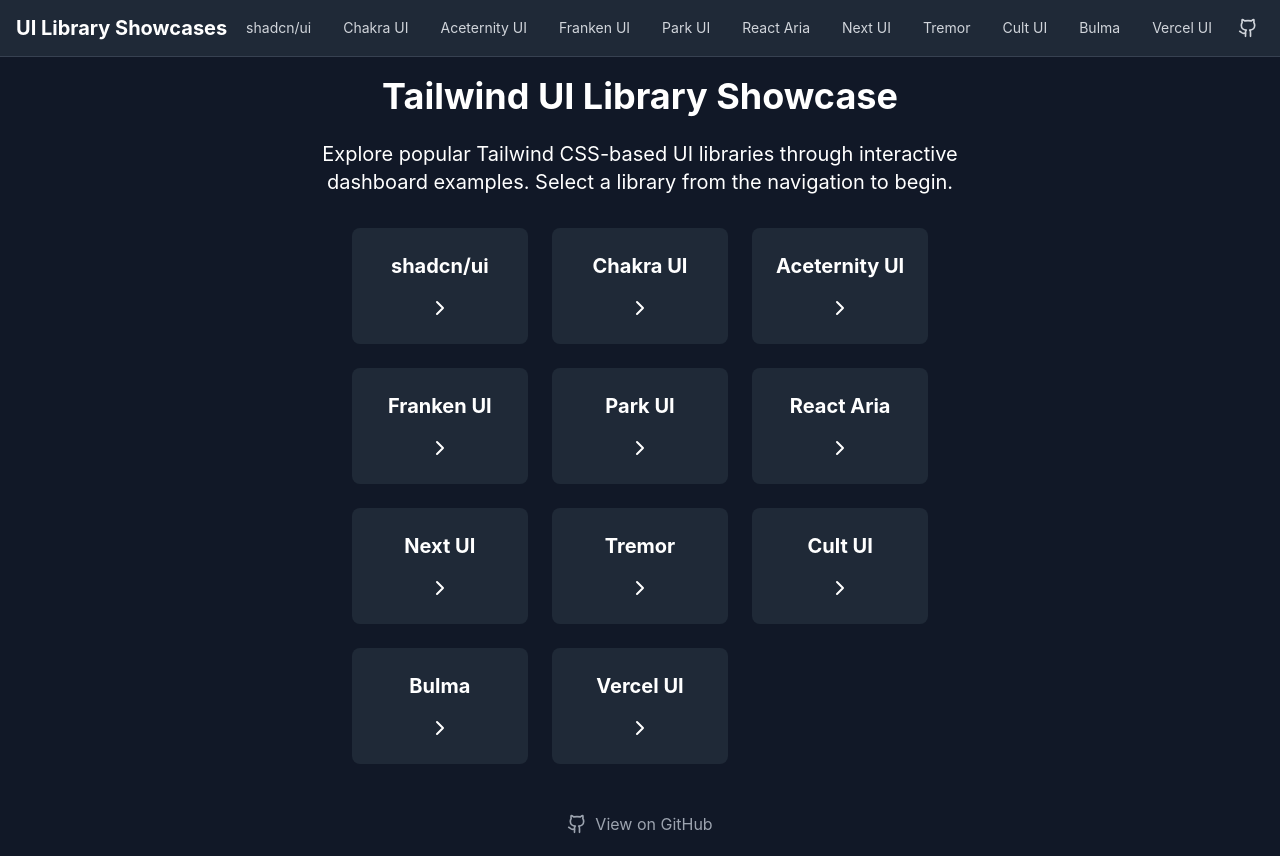
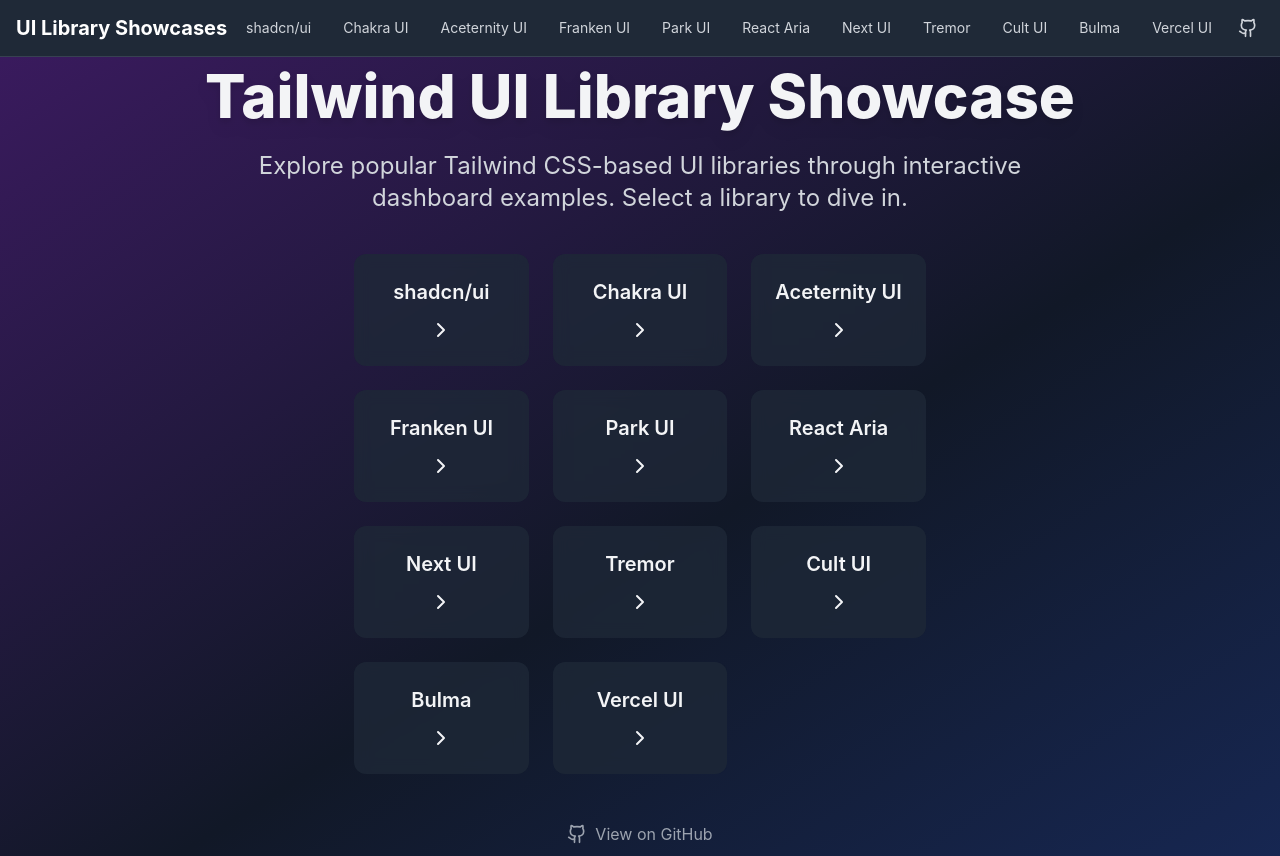
Before and after one commit to ant3869/tailwind-ui-showcase, a React (Vite) app: page / in a window 1280 px wide. Built offline with nearby package versions, Linux system fonts and the light colour scheme; what tailwindcss-dark-mode would draw is missing.

Commit message:
Add animated dark landing page

```diff
--- a/src/App.jsx
+++ b/src/App.jsx
@@ -13,6 +13,7 @@
 import CultuiDashboard from './components/CultuiDashboard';
 import BulmaDashboard from './components/BulmaDashboard';
 import VercelDashboard from './components/VercelDashboard';
+import WelcomePage from './components/WelcomePage';
 
 const App = () => {
   const [activeLibrary, setActiveLibrary] = useState('welcome');
@@ -60,36 +61,10 @@
         return <VercelDashboard />;
       default:
         return (
-          <div className="flex flex-col items-center justify-center h-screen bg-gray-900 text-white">
-            <h1 className="text-4xl font-bold mb-6">Tailwind UI Library Showcase</h1>
-            <p className="text-xl mb-8 text-center max-w-2xl">
-              Explore popular Tailwind CSS-based UI libraries through interactive dashboard examples.
-              Select a library from the navigation to begin.
-            </p>
-            <div className="grid grid-cols-1 sm:grid-cols-2 md:grid-cols-3 gap-6 max-w-4xl">
-              {libraries.slice(1).map((lib) => (
-                <button
-                  key={lib.id}
-                  className="p-6 bg-gray-800 rounded-lg hover:bg-gray-700 transition-colors flex flex-col items-center"
-                  onClick={() => setActiveLibrary(lib.id)}
-                >
-                  <h2 className="text-xl font-bold mb-2">{lib.name}</h2>
-                  <ChevronRight className="mt-2" />
-                </button>
-              ))}
-            </div>
-            <div className="mt-12 text-gray-400 flex items-center">
-              <a
-                href="https://github.com/ant3869/tailwind-ui-showcase"
-                target="_blank"
-                rel="noopener noreferrer"
-                className="flex items-center hover:text-white transition-colors"
-              >
-                <Github className="mr-2 h-5 w-5" />
-                View on GitHub
-              </a>
-            </div>
-          </div>
+          <WelcomePage
+            libraries={libraries}
+            setActiveLibrary={setActiveLibrary}
+          />
         );
     }
   };
--- /dev/null
+++ b/src/components/WelcomePage.jsx
@@ -0,0 +1,40 @@
+import React from 'react';
+import { ChevronRight, Github } from 'lucide-react';
+
+const WelcomePage = ({ libraries, setActiveLibrary }) => {
+  return (
+    <div className="relative min-h-screen flex flex-col items-center justify-center text-gray-100 bg-gradient-to-br from-purple-900 via-gray-900 to-blue-900 animate-gradient overflow-hidden">
+      <h1 className="text-5xl md:text-6xl font-extrabold mb-6 text-center drop-shadow-lg">
+        Tailwind UI Library Showcase
+      </h1>
+      <p className="text-lg md:text-2xl mb-10 text-center max-w-3xl text-gray-300">
+        Explore popular Tailwind CSS-based UI libraries through interactive dashboard examples. Select a library to dive in.
+      </p>
+      <div className="grid grid-cols-2 md:grid-cols-3 gap-6 z-10">
+        {libraries.slice(1).map((lib) => (
+          <button
+            key={lib.id}
+            className="p-6 bg-gray-800/80 backdrop-blur rounded-xl hover:bg-gray-700 transform hover:-translate-y-1 hover:scale-105 transition flex flex-col items-center"
+            onClick={() => setActiveLibrary(lib.id)}
+          >
+            <h2 className="text-xl font-semibold mb-2">{lib.name}</h2>
+            <ChevronRight className="mt-1" />
+          </button>
+        ))}
+      </div>
+      <div className="mt-12 z-10">
+        <a
+          href="https://github.com/ant3869/tailwind-ui-showcase"
+          target="_blank"
+          rel="noopener noreferrer"
+          className="flex items-center text-gray-400 hover:text-white transition-colors"
+        >
+          <Github className="mr-2 h-5 w-5" />
+          View on GitHub
+        </a>
+      </div>
+    </div>
+  );
+};
+
+export default WelcomePage;
--- a/src/styles.css
+++ b/src/styles.css
@@ -29,3 +29,21 @@
   -moz-osx-font-smoothing: grayscale;
   overflow-x: hidden;
 }
+
+/* Animated gradient background used on the welcome page */
+@keyframes gradient {
+  0% {
+    background-position: 0% 50%;
+  }
+  50% {
+    background-position: 100% 50%;
+  }
+  100% {
+    background-position: 0% 50%;
+  }
+}
+
+.animate-gradient {
+  background-size: 200% 200%;
+  animation: gradient 8s ease infinite;
+}
```
